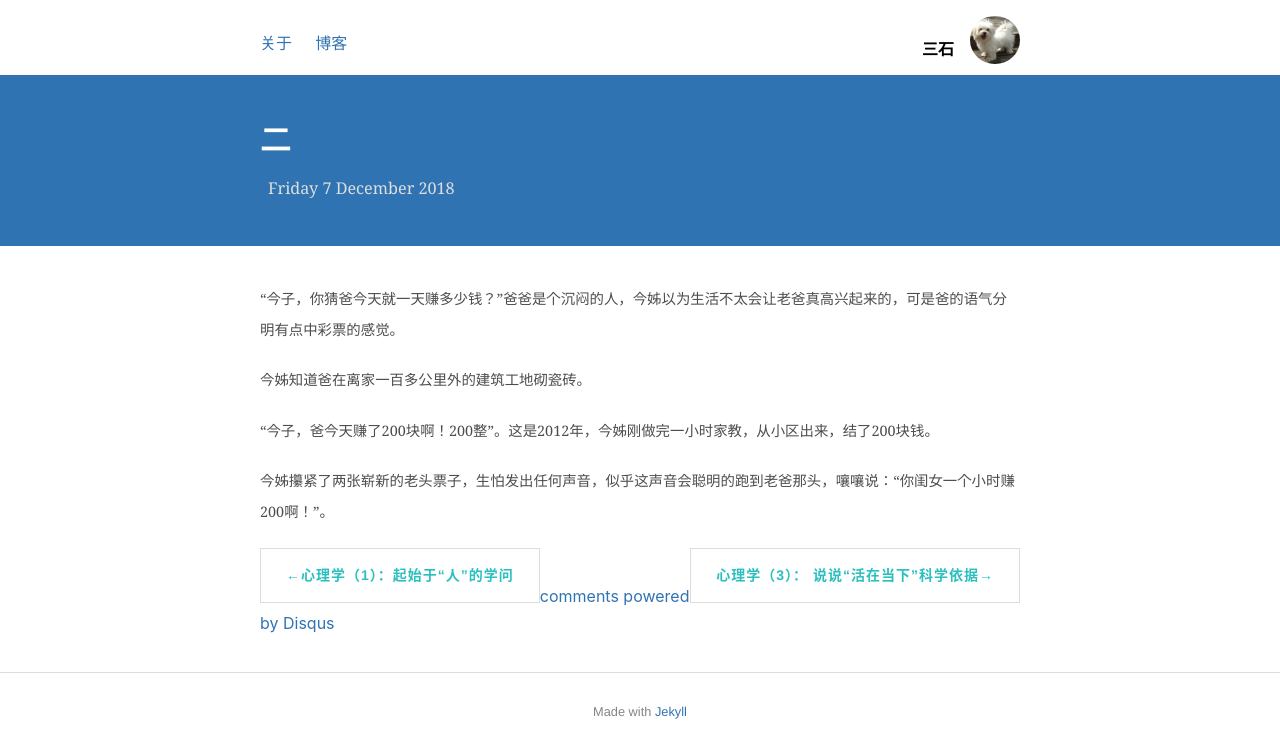
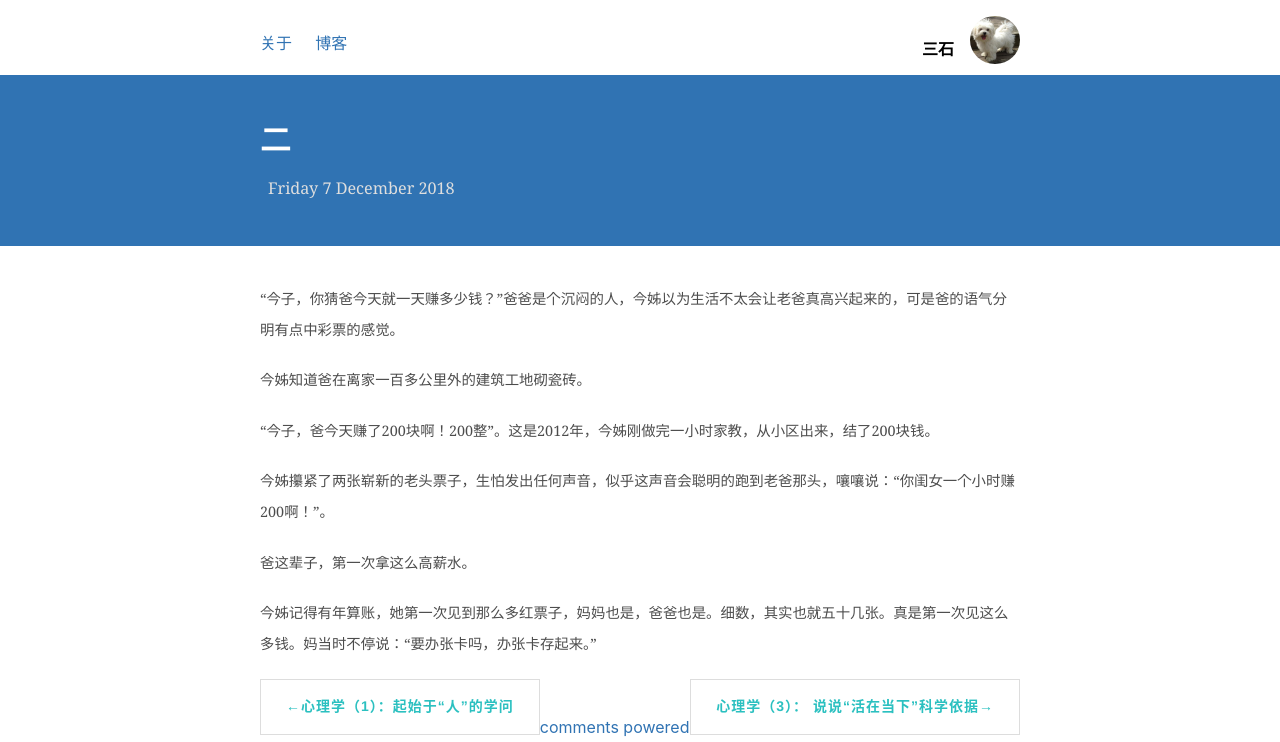
Before and after one commit to shirleysteve/1, a Jekyll site: the page built from _posts/2018-12-7-今姊2.md, in a window 1280 px wide. Shown: the top 742 px of the page. Built offline with Jekyll 4.4.1, drawn with Linux system fonts in a browser that asks for light colours; nearby versions of some CDN libraries; comment, search, counter and statistics services are not loaded.

Commit message:
Update 2018-12-7-今姊2.md

```diff
--- a/_posts/2018-12-7-今姊2.md
+++ b/_posts/2018-12-7-今姊2.md
@@ -11,3 +11,7 @@ title: 二
 “今子，爸今天赚了200块啊！200整”。这是2012年，今姊刚做完一小时家教，从小区出来，结了200块钱。
 
 今姊攥紧了两张崭新的老头票子，生怕发出任何声音，似乎这声音会聪明的跑到老爸那头，嚷嚷说：“你闺女一个小时赚200啊！”。
+
+爸这辈子，第一次拿这么高薪水。
+
+今姊记得有年算账，她第一次见到那么多红票子，妈妈也是，爸爸也是。细数，其实也就五十几张。真是第一次见这么多钱。妈当时不停说：“要办张卡吗，办张卡存起来。”
```
